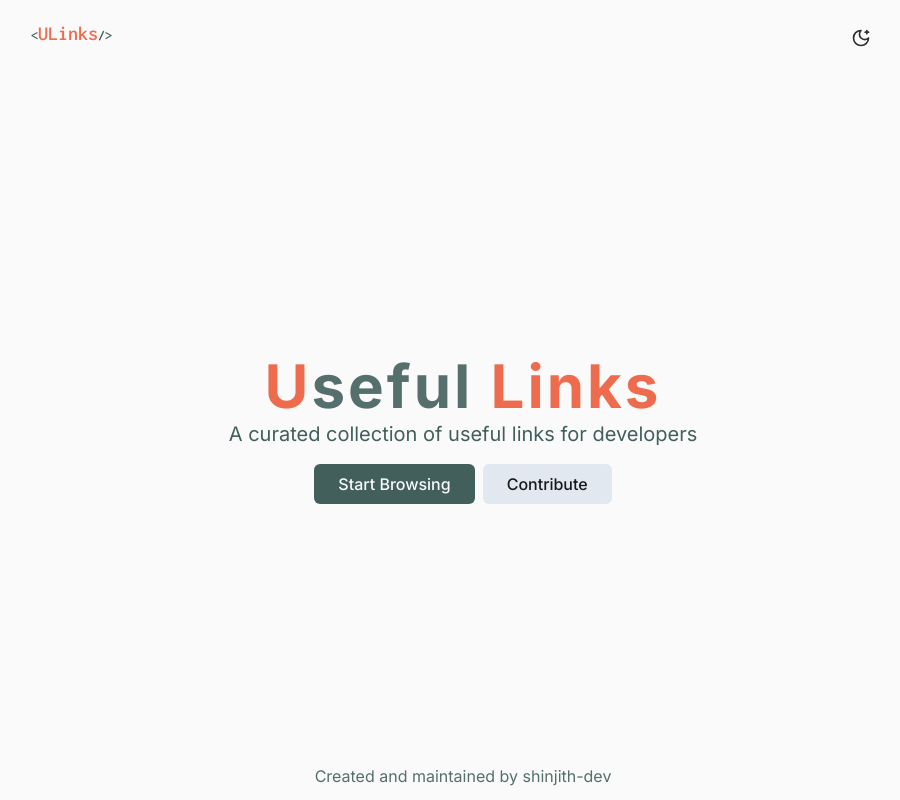
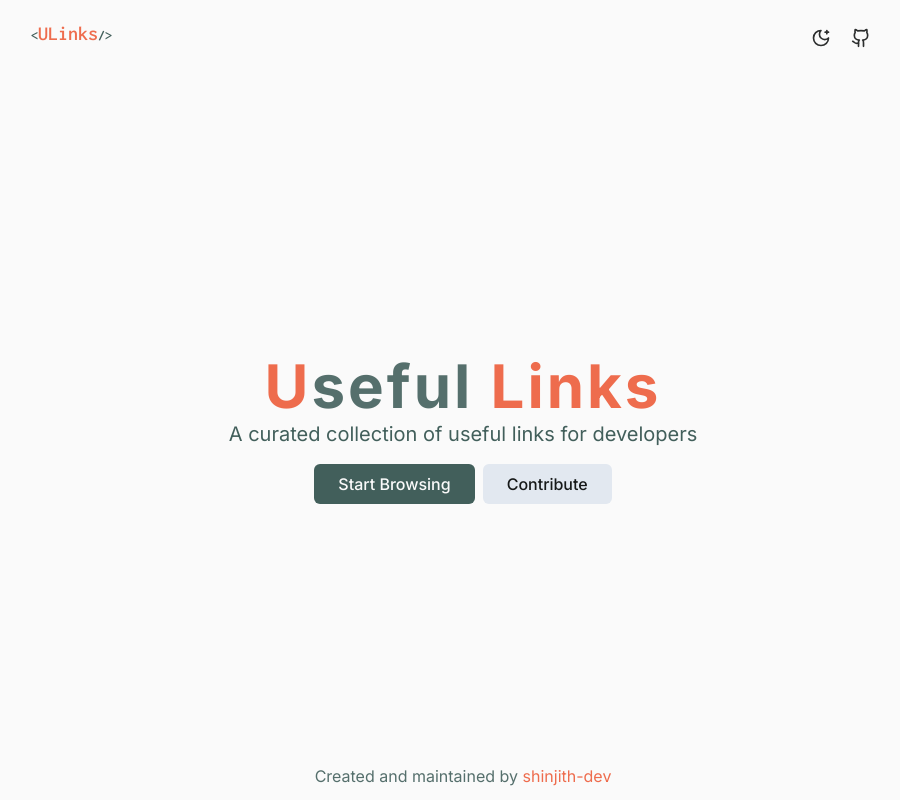
Before and after one commit to shinjith-dev/ulinks, a Next.js app: page / in a window 1280 px wide. Shown: the whole page, without its empty margins (177-1077 px from the left). Built offline with nearby package versions, Linux system fonts and the light colour scheme.

Commit message:
fix: redirect external links to new-tab

```diff
--- a/app/layout.tsx
+++ b/app/layout.tsx
@@ -2,6 +2,7 @@ import type { Metadata, Viewport } from "next";
 import "./globals.css";
 import Navbar from "@/components/Navbar";
 import { inter } from "@/lib/fonts";
+import Link from "next/link";
 
 export const viewport: Viewport = {
   width: "device-width",
@@ -46,9 +47,16 @@ export default function RootLayout({
       >
         <Navbar />
 
-        <main className="px-4 grow flex flex-col">{children}</main>
+        <main className="px-4 grow flex flex-col">
+   {children}
+        </main>
 
-        <footer className="text-center py-3 px-8 text-light-200 dark:text-dark-500">Created and maintained by shinjith-dev</footer>
+        <footer className="text-center py-3 px-8 text-light-200 dark:text-dark-500">
+          Created and maintained by{" "}
+          <Link href="https://shinjith.dev" className="text-brand">
+            shinjith-dev
+          </Link>
+        </footer>
       </body>
     </html>
   );
--- a/app/page.tsx
+++ b/app/page.tsx
@@ -1,3 +1,5 @@
+import Link from "next/link";
+
 export default function Home() {
   return (
     <div className="w-full mt-8 h-full grow flex justify-center items-center">
@@ -12,15 +14,19 @@ export default function Home() {
         </p>
 
         <div className="flex gap-2 justify-center font-medium">
-          <a
+          <Link
             href="/collection"
             className="bg-primary dark:bg-dark-200 py-2 px-6 rounded-md text-[#fafafa] cursor-pointer"
           >
             Start Browsing
-          </a>
-          <a className="bg-slate-200 dark:bg-[transparent] dark:text-dark-500 py-2 px-6 rounded-md text-dark-100">
+          </Link>
+          <Link
+            href="https://github.com/shinjith-dev/ulinks/blob/main/CONTRIBUTING.md"
+            target="_blank"
+            className="bg-slate-200 dark:bg-[transparent] dark:text-dark-500 py-2 px-6 rounded-md text-dark-100"
+          >
             Contribute
-          </a>
+          </Link>
         </div>
       </div>
     </div>
--- /dev/null
+++ b/components/CustomLink.tsx
@@ -0,0 +1,24 @@
+import Link from "next/link";
+
+const CustomLink = (props: any) => {
+  const { href } = props;
+  const isInternalLink =
+    href &&
+    !(
+      href.startsWith("http://") ||
+      href.startsWith("https://") ||
+      href.startsWith("ftp://")
+    );
+
+  if (isInternalLink) {
+    return (
+      <Link href={href} legacyBehavior>
+        <a {...props} />
+      </Link>
+    );
+  }
+
+  return <a target="_blank" rel="noopener noreferrer" {...props} />;
+};
+
+export default CustomLink;
--- a/components/Navbar.tsx
+++ b/components/Navbar.tsx
@@ -1,7 +1,7 @@
 "use client";
 import React from "react";
 import Link from "next/link";
-import { Sun, MoonStar } from "lucide-react";
+import { Sun, MoonStar, Github } from "lucide-react";
 import useDarkMode from "./hooks/useDarkMode";
 import { inconsolata } from "@/lib/fonts";
 
@@ -36,7 +36,7 @@ const Navbar = (props: Props) => {
         </span>
       </Link>
 
-      <div className="text-xl mx-2 sm:mx-4">
+      <div className="text-xl mx-2 sm:mx-4 flex gap-1">
         <button
           title={`Switch to ${getNextMode()} mode`}
           onClick={() => change(mode === "light")}
@@ -47,6 +47,14 @@ const Navbar = (props: Props) => {
         >
           {getIcon()}
         </button>
+
+        <Link
+          href="https://github.com/shinjith-dev/ulinks"
+          target="_blank"
+          className="rounded-full p-1 sm:p-2 group transition-all hover:shadow-spread-xs text-dark-200 dark:text-dark-500"
+        >
+          <Github size={20} />
+        </Link>
       </div>
     </nav>
   );
--- a/mdx-components.tsx
+++ b/mdx-components.tsx
@@ -1,7 +1,9 @@
-import type { MDXComponents } from 'mdx/types'
+import type { MDXComponents } from "mdx/types";
+import CustomLink from "./components/CustomLink";
 
 export function useMDXComponents(components: MDXComponents): MDXComponents {
   return {
     ...components,
-  }
+    a: CustomLink,
+  };
 }
```
Also changed, not shown: assets/banner.svg (added), 1 other file (tests, documents, lock files or other folders).
